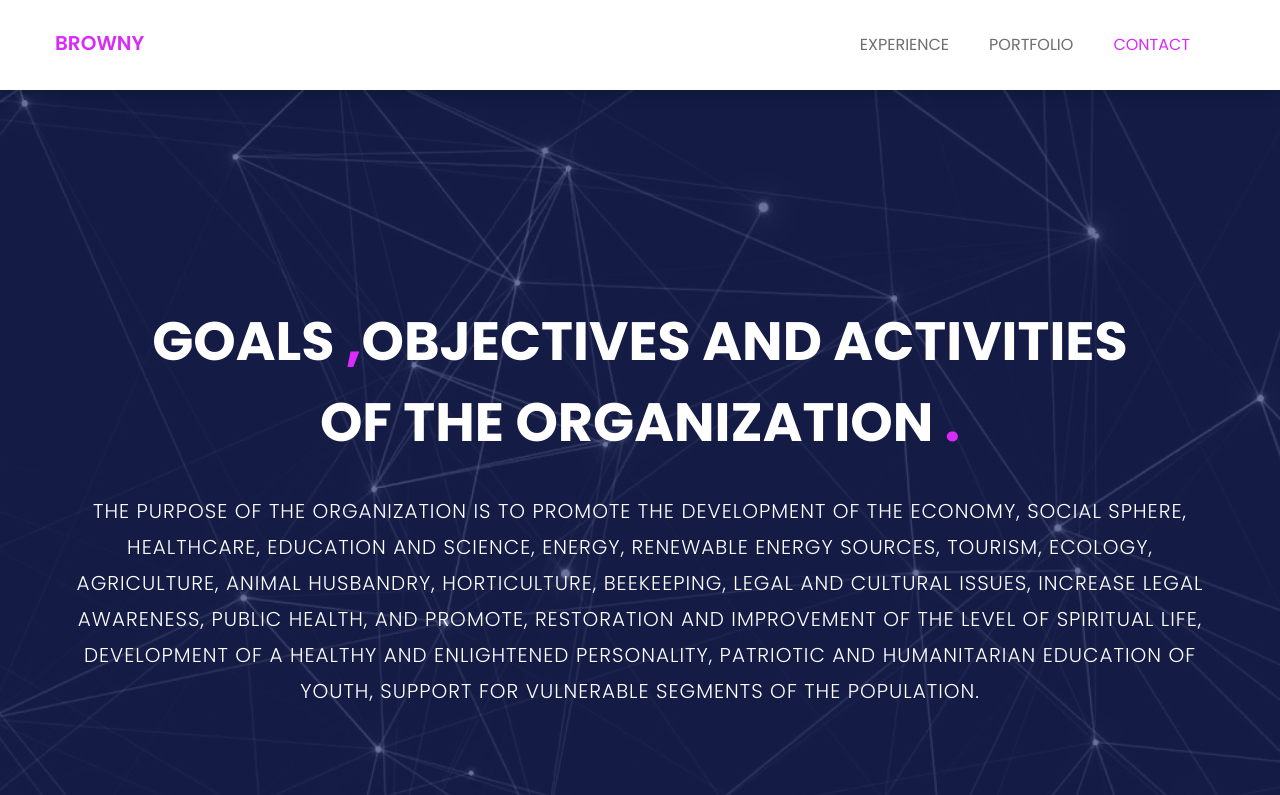
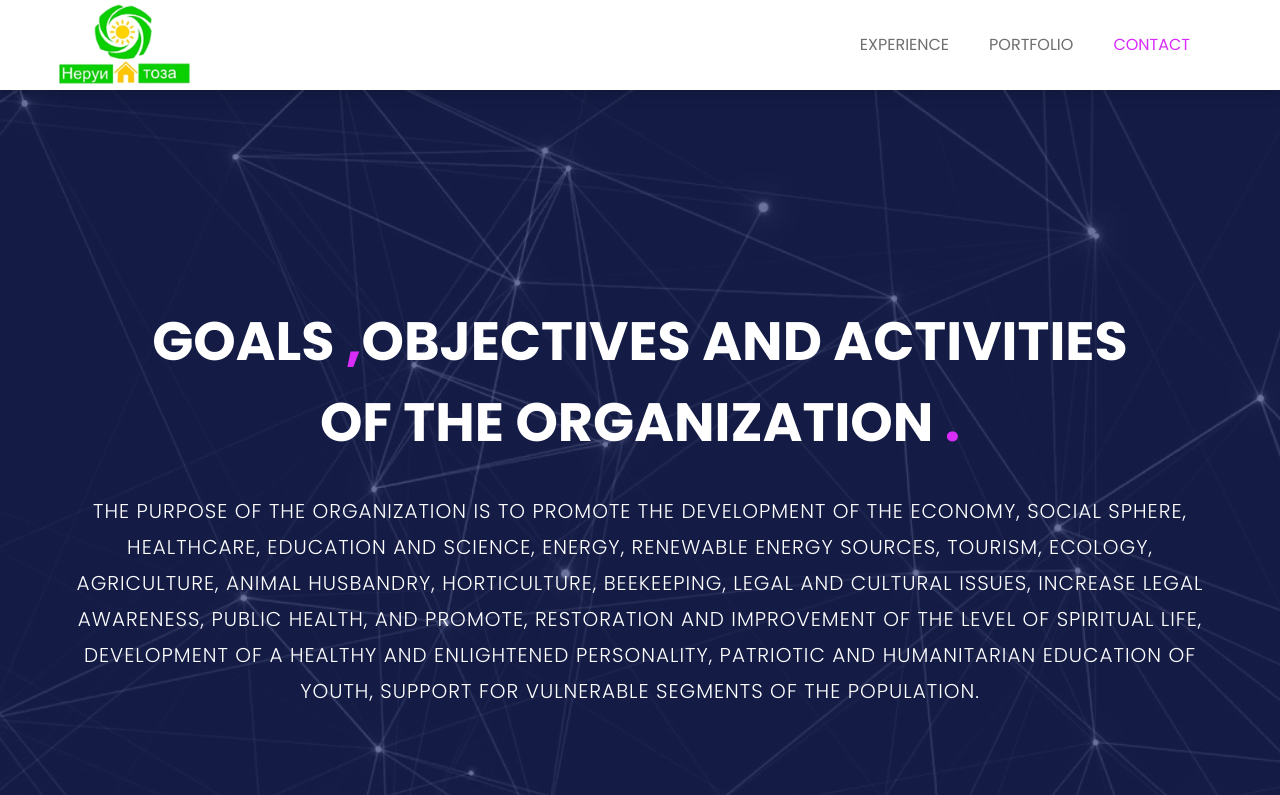
Before and after one commit to f-firuz/neru, a plain HTML site: page index.html in a window 1280 px wide. Shown: the top 795 px of the page. Drawn offline with nearby package versions, Linux system fonts and the light colour scheme.

Commit message:
Описание изменений

```diff
--- a/index.html
+++ b/index.html
@@ -30,7 +30,9 @@
 						<button type="button" class="navbar-toggle" data-toggle="collapse" data-target="#navbar-menu">
 							<i class="fa fa-bars"></i>
 						</button>
-						<a class="navbar-brand" href="index.html">browny</a>
+						<a class="navbar-brand" href="index.html">
+							<img src="./assets/logo/logo.png" alt="" width="140" style="margin-top: -33px;">
+						</a>
 					</div>
 					<div class="collapse navbar-collapse menu-ui-design" id="navbar-menu">
 						<ul class="nav navbar-nav navbar-right" data-in="fadeInDown" data-out="fadeOutUp">
@@ -467,7 +469,7 @@
 		<div class="container">
 			<div class="hm-footer-copyright text-center">
 				<p>
-					2024
+					Dushande - 2024
 				</p>
 			</div>
 		</div>
```
Also changed, not shown: assets/logo/logo.png (added).
